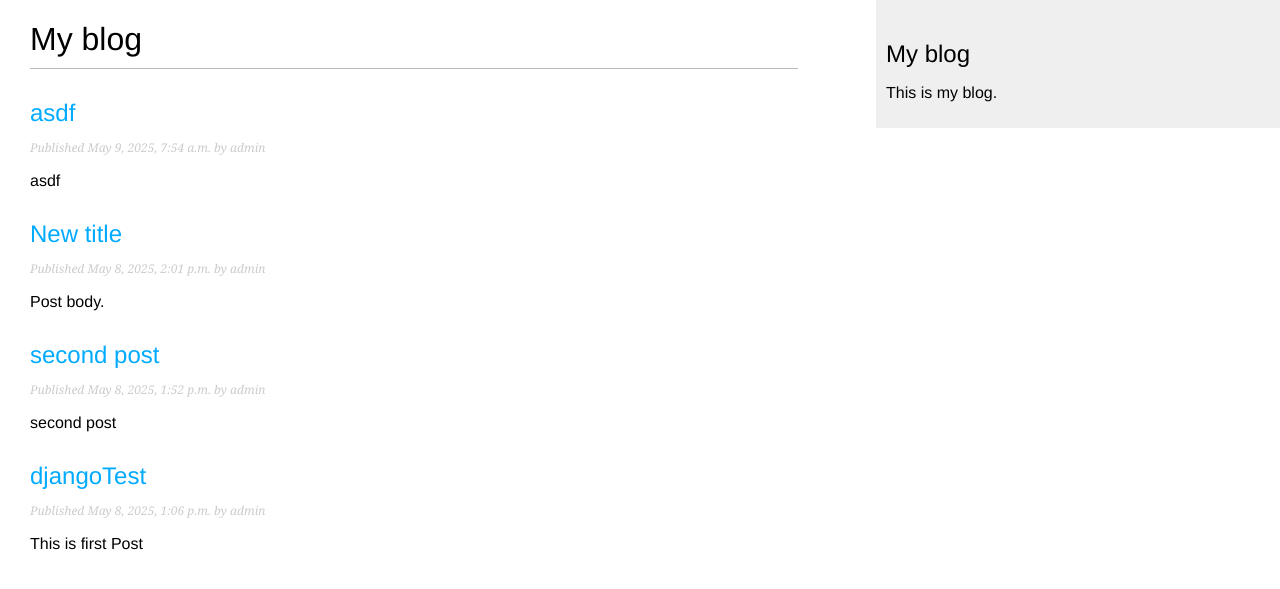
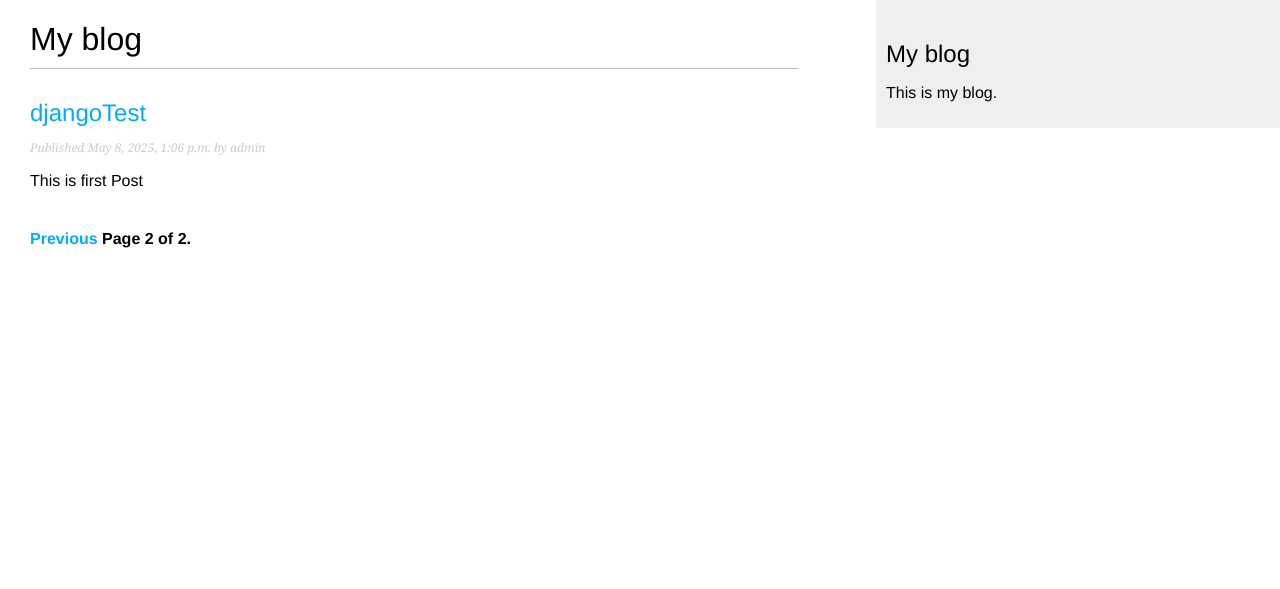
Before and after one commit to Hwang810/django, a Django app: page /blog/?page=2 in a window 1280 px wide. Shown: the top 589 px of the page. Run offline with Django 4.2, Linux system fonts and the light colour scheme; data comes from the database, SQL or seed files in the repository.

Commit message:
paging_2

```diff
--- a/mysite/blog/templates/blog/post/list.html
+++ b/mysite/blog/templates/blog/post/list.html
@@ -13,4 +13,5 @@
    <p class="date">Published {{post.publish}} by {{post.author}}</p>
    {{post.body|truncatewords:30|linebreaks}}
   {% endfor %}
+  {% include "blog/post/pagination.html" with page=posts %}
 {% endblock %}
--- /dev/null
+++ b/mysite/blog/templates/blog/post/pagination.html
@@ -0,0 +1,13 @@
+<div class="pagination">
+    <span class="step-links">
+      {% if page.has_previous %}
+        <a href="?page={{ page.previous_page_number }}">Previous</a>
+      {% endif %}
+      <span class="current">
+        Page {{ page.number }} of {{ page.paginator.num_pages }}.
+      </span>
+      {% if page.has_next %}
+        <a href="?page={{ page.next_page_number }}">Next</a>
+      {% endif %}
+    </span>
+  </div>
--- a/mysite/blog/views.py
+++ b/mysite/blog/views.py
@@ -1,12 +1,28 @@
 from django.shortcuts import render, get_object_or_404
 from .models import Post
 from django.http import Http404
+from django.core.paginator import Paginator, PageNotAnInteger, EmptyPage
 
 # Create your views here.
 
 def post_list(request):
-    posts = Post.published.all()
-    return render(request, 'blog/post/list.html', {'posts': posts})
+    post_list = Post.published.all()
+    # Pagination with 3 posts per page
+    paginator = Paginator(post_list, 3)
+    page_number = request.GET.get('page', 1)
+    try:
+        posts = paginator.page(page_number)
+    except PageNotAnInteger:
+        # If page_number is not an integer get the first page
+        posts = paginator.page(1)
+    except EmptyPage:
+        # If page_number is out of range get last page of results
+        posts = paginator.page(paginator.num_pages)
+    return render(
+        request,
+        'blog/post/list.html',
+        {'posts': posts}
+    )
 
 def post_detail(request, year, month, day, post):
 
```
